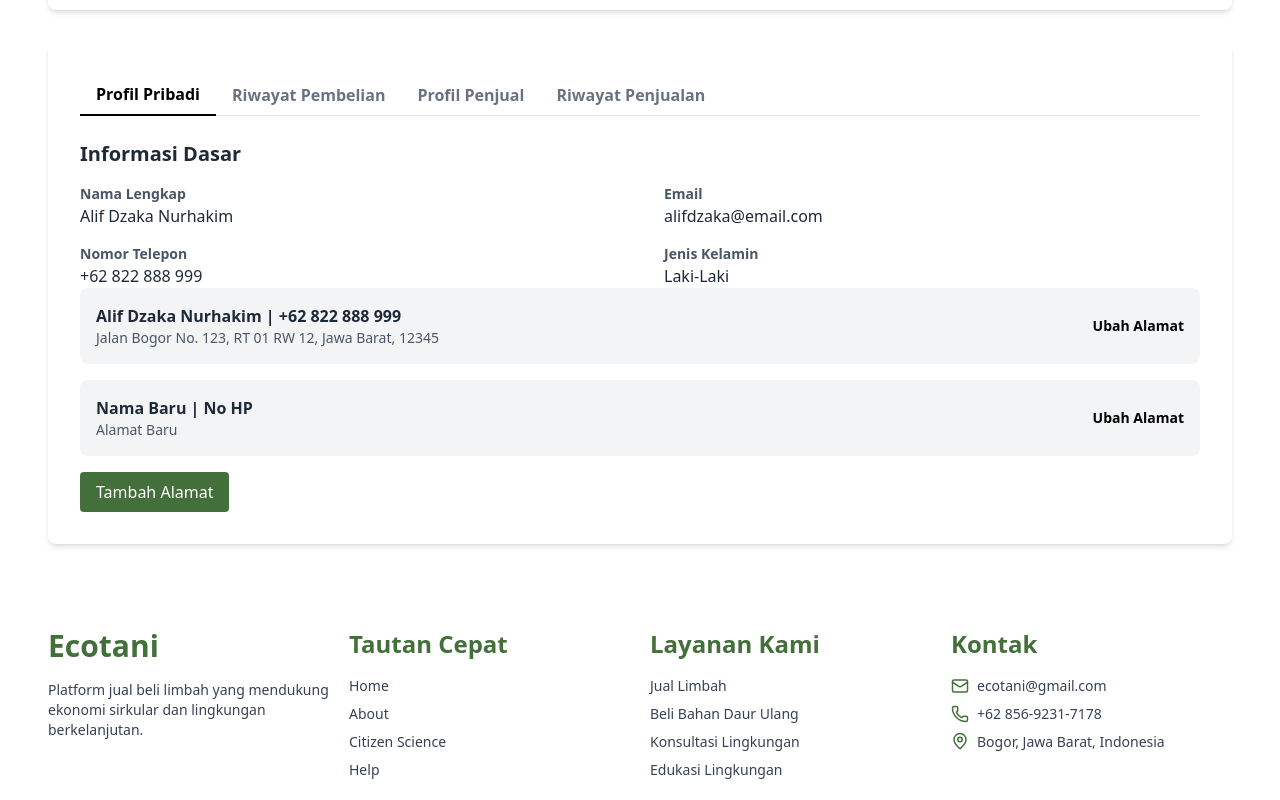
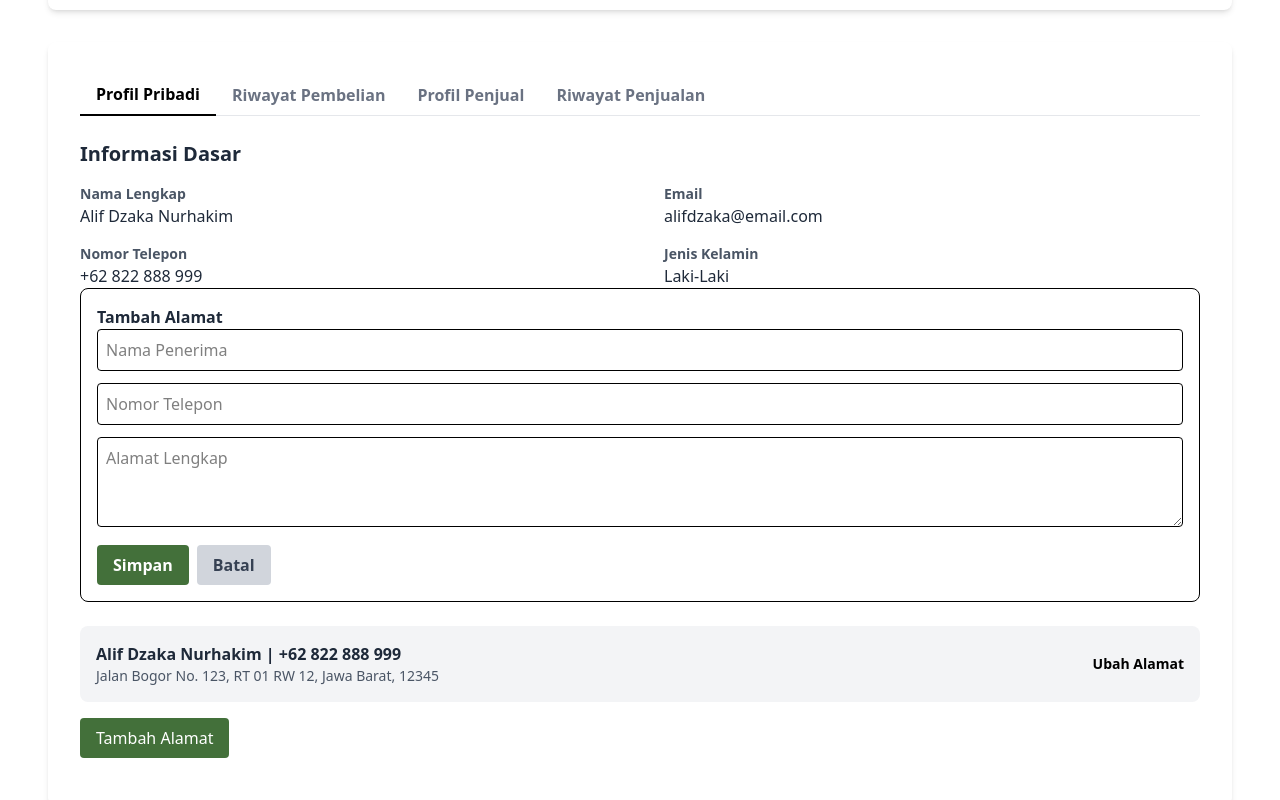
Before and after one commit to jannahkrn/fe-ecotani, a React (Vite) app: page /profile in a window 1280 px wide. Both pictures are taken after a click on the button "Tambah Alamat". Shown: the part 447-1247 px from the top of the page. Built offline with nearby package versions, Linux system fonts and the light colour scheme.

Commit message:
edit alamat

```diff
--- a/src/pages/user/ProfilePage.jsx
+++ b/src/pages/user/ProfilePage.jsx
@@ -33,6 +33,8 @@ const ProfilePage = ({ cartItems }) => {
     address: "",
   });
 
+const [isAddingAddress, setIsAddingAddress] = useState(false);
+
   // ✅ Dummy data untuk profile
   const userProfile = {
     name: "Alif Dzaka Nurhakim",
@@ -45,49 +47,38 @@ const ProfilePage = ({ cartItems }) => {
   };
 
   // === HANDLERS Alamat ===
+const handleSaveAddress = () => {
+  if (!newAddress.name || !newAddress.phone || !newAddress.address) return;
+
+  if (editingAddress) {
+    // update alamat lama
+    setAddresses((prev) =>
+      prev.map((a) => (a.id === editingAddress.id ? { ...a, ...newAddress } : a))
+    );
+  } else {
+    // tambah alamat baru
+    setAddresses((prev) => [...prev, { id: Date.now(), ...newAddress }]);
+  }
+
+  // reset form
+  setEditingAddress(null);
+  setIsAddingAddress(false);
+  setNewAddress({ name: "", phone: "", address: "" });
+};
+
 const handleEditAddress = (id) => {
   const addr = addresses.find((a) => a.id === id);
   if (addr) {
     setEditingAddress(addr);
     setNewAddress(addr);
+    setIsAddingAddress(true);
   }
 };
 
-  const handleSaveAddress = () => {
-    if (editingAddress) {
-      // update alamat lama
-      setAddresses((prev) =>
-        prev.map((a) =>
-          a.id === editingAddress.id ? { ...a, ...newAddress } : a
-        )
-      );
+const handleCancelAddress = () => {
   setEditingAddress(null);
-    } else {
-      // tambah alamat baru
-      const newAddr = {
-        id: Date.now(),
-        ...newAddress,
-      };
-      setAddresses((prev) => [...prev, newAddr]);
-    }
+  setIsAddingAddress(false);
   setNewAddress({ name: "", phone: "", address: "" });
-  };
-
-  const handleCancelEdit = () => {
-    setEditingAddress(null);
-    setNewAddress({ name: "", phone: "", address: "" });
-  };
-
-  const handleAddAddress = () => {
-    if (!newAddress.name || !newAddress.phone || !newAddress.detail) return;
-
-    const newAddr = {
-      id: Date.now(),
-      ...newAddress,
-    };
-
-    setAddresses((prev) => [...prev, newAddr]);
-    setNewAddress({ id: null, name: "", phone: "", detail: "" });
 };
 
   const [products, setProducts] = useState([]);
@@ -708,18 +699,15 @@ const ProfilePage = ({ cartItems }) => {
             </div>
 
             {/* Form Tambah / Edit Alamat */}
-            {(editingAddress ||
-              newAddress.name ||
-              newAddress.phone ||
-              newAddress.address) && (
-              <div className="bg-white border rounded-lg p-4 mb-4">
-                <h3 className="font-bold text-gray-800 mb-2">
+{(editingAddress || isAddingAddress) && (
+  <div className="bg-white border rounded-lg p-4 mb-6">
+    <h3 className="font-bold text-gray-800">
       {editingAddress ? "Ubah Alamat" : "Tambah Alamat"}
     </h3>
     <input
       type="text"
       placeholder="Nama Penerima"
-                  className="w-full border p-2 mb-2 rounded"
+      className="w-full border p-2 mb-3 rounded"
       value={newAddress.name}
       onChange={(e) =>
         setNewAddress((prev) => ({ ...prev, name: e.target.value }))
@@ -728,25 +716,19 @@ const ProfilePage = ({ cartItems }) => {
     <input
       type="text"
       placeholder="Nomor Telepon"
-                  className="w-full border p-2 mb-2 rounded"
+      className="w-full border p-2 mb-3 rounded"
       value={newAddress.phone}
       onChange={(e) =>
-                    setNewAddress((prev) => ({
-                      ...prev,
-                      phone: e.target.value,
-                    }))
+        setNewAddress((prev) => ({ ...prev, phone: e.target.value }))
       }
     />
     <textarea
       placeholder="Alamat Lengkap"
-                  className="w-full border p-2 mb-2 rounded"
+      className="w-full border p-2 mb-3 rounded"
       rows="3"
       value={newAddress.address}
       onChange={(e) =>
-                    setNewAddress((prev) => ({
-                      ...prev,
-                      address: e.target.value,
-                    }))
+        setNewAddress((prev) => ({ ...prev, address: e.target.value }))
       }
     />
     <div className="flex gap-2">
@@ -757,7 +739,7 @@ const ProfilePage = ({ cartItems }) => {
         Simpan
       </button>
       <button
-                    onClick={handleCancelEdit}
+        onClick={handleCancelAddress}
         className="bg-gray-300 text-gray-700 font-semibold px-4 py-2 rounded hover:bg-gray-400"
       >
         Batal
@@ -765,6 +747,7 @@ const ProfilePage = ({ cartItems }) => {
     </div>
   </div>
 )}
+
 
             {/* Daftar Alamat */}
             {addresses.map((addr) => (
@@ -789,21 +772,12 @@ const ProfilePage = ({ cartItems }) => {
 
             {/* Tombol tambah alamat */}
             <button
-              onClick={() =>
-                setAddresses((prev) => [
-                  ...prev,
-                  {
-                    id: Date.now(),
-                    name: "Nama Baru",
-                    phone: "No HP",
-                    address: "Alamat Baru",
-                  },
-                ])
-              }
-              className="bg-[#43703A] text-white px-4 py-2 rounded"
+  onClick={() => setIsAddingAddress(true)}
+  className="bg-[#43703A] text-white px-4 py-2 rounded mb-4"
 >
   Tambah Alamat
 </button>
+
           </div>
         );
       case "purchase-history":
```
Lines whose indentation alone changed are shown as unchanged.
